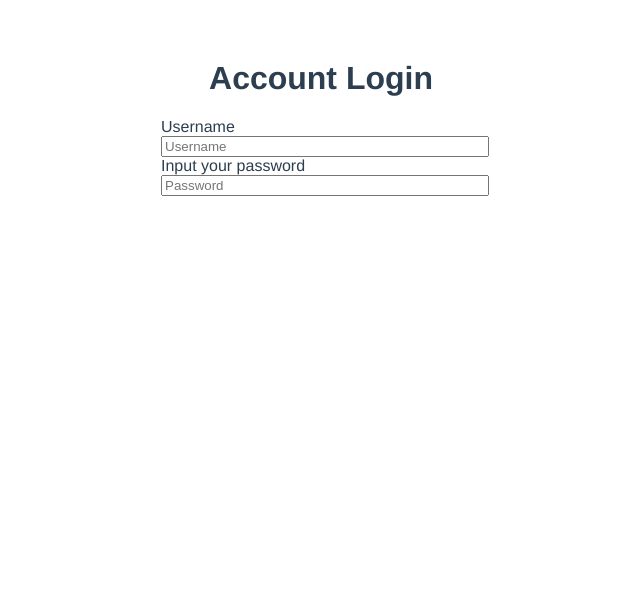
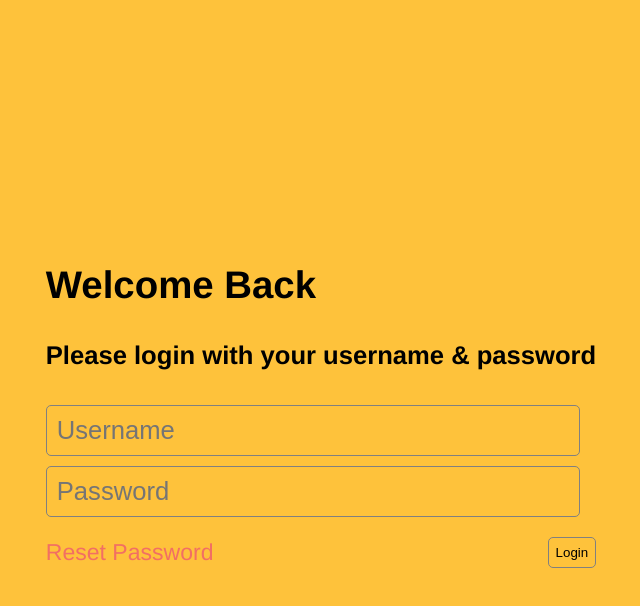
Before and after one commit to cjhartman/ragsofstyle, a Vue app in the folder frontend/: page /#/login in a window 1280 px wide. Shown: the top 606 px of the page, without its empty margins (319-959 px from the left). Built offline with nearby package versions, Linux system fonts and the light colour scheme.

Commit message:
login page styled

```diff
--- a/frontend/index.html
+++ b/frontend/index.html
@@ -3,6 +3,7 @@
   <head>
     <meta charset="utf-8">
     <meta name="viewport" content="width=device-width,initial-scale=1.0">
+    <link rel="stylesheet" type="text/css" href="static/styles/overrides.css">
     <title>ragsofstyle</title>
   </head>
   <body>
--- a/frontend/src/App.vue
+++ b/frontend/src/App.vue
@@ -11,13 +11,11 @@ export default {
 }
 </script>
 
-<style>
+<style style="scss" scoped>
 #app {
   font-family: 'Avenir', Helvetica, Arial, sans-serif;
   -webkit-font-smoothing: antialiased;
   -moz-osx-font-smoothing: grayscale;
-  text-align: center;
-  color: #2c3e50;
-  margin-top: 60px;
+  width: 100%;
 }
 </style>
--- a/frontend/src/components/Login.vue
+++ b/frontend/src/components/Login.vue
@@ -1,11 +1,14 @@
 <template>
-    <div>
-        <h1>Account Login</h1>
+    <div class="container">
         <section class="login-container">
+            <div class="login-header">
+                <h1>Welcome Back</h1>
+                <h4>Please login with your username & password</h4>
+            </div>
             <div class="login-form">
                 <form>
                     <div class=form-group>
-                        <label for="username" class="form-label">Username</label>
+                        <div class="username-form">
                             <input
                                 type="text"
                                 placeholder="Username"
@@ -13,14 +16,20 @@
                                 v-model="username"
                                 class="form"
                             >
-                        <label for="password" class="form-label">Input your password</label>
+                        </div>
+                        <div class="password-form">
                             <input
-                            type="text"
+                                type="password"
                                 placeholder="Password"
                                 name="password"
-                            v-model="username"
+                                v-model="password"
                                 class="form"
                             >
+                        </div>
+                    </div>
+                    <div class="button-group">
+                        <a href="#" class="reset-link">Reset Password</a>
+                        <button type="submit" class="login-button">Login</button>
                     </div>
                 </form>
             </div>
@@ -40,17 +49,67 @@ export default {
 </script>
 
 <style lang="scss" scoped>
+.container {
+    height: 100%;
+    display: flex;
+    justify-content: center;
+    align-items: center;
+    background-color: #fec23b;
+
     .login-container {
+        .login-header {
+            margin-bottom: 35px;
+        }
 
         .form-group {
             display: inline-block;
             width: 20rem;
+
+            .username-form {
+                margin-bottom: 10px;
             }
-    .form, .form-label {
+
+            .form {
                 width: 100%;
                 display: block;
                 text-align: left;
+                border-radius: 5px;
+                border: 1px solid gray;
+                padding: 10px;
+                outline: none;
+                font-size: 1em;
+                background-color: transparent;
+                color: #f26f63;
+
+                &:focus {
+                    box-shadow: 0 0 5px #f26f63;
+                    padding: 10px;
+                    border: 1px solid #f26f63;
                 }
             }
+        }
+        .button-group {
+            display: flex;
+            justify-content: space-between;
+            align-items: center;
+            margin-top: 20px;
 
+            .login-button {
+                border-radius: 5px;
+                border: 1px solid gray;
+                background-color: transparent;
+                outline: none;
+                cursor: pointer;
+                padding: 7px;
+            }
+
+            .reset-link {
+                font-size: .9rem;
+                color: #f26f63;
+                text-decoration: none;
+                cursor: pointer;
+            }
+        }
+    }
+}
 </style>
--- /dev/null
+++ b/frontend/static/styles/overrides.css
@@ -0,0 +1,10 @@
+html {
+    height: 100%;
+    font-size: 2vw;
+}
+
+body {
+    display: flex;
+    margin: 0;
+    height: 100%;
+}
```
Lines whose indentation alone changed are shown as unchanged.
